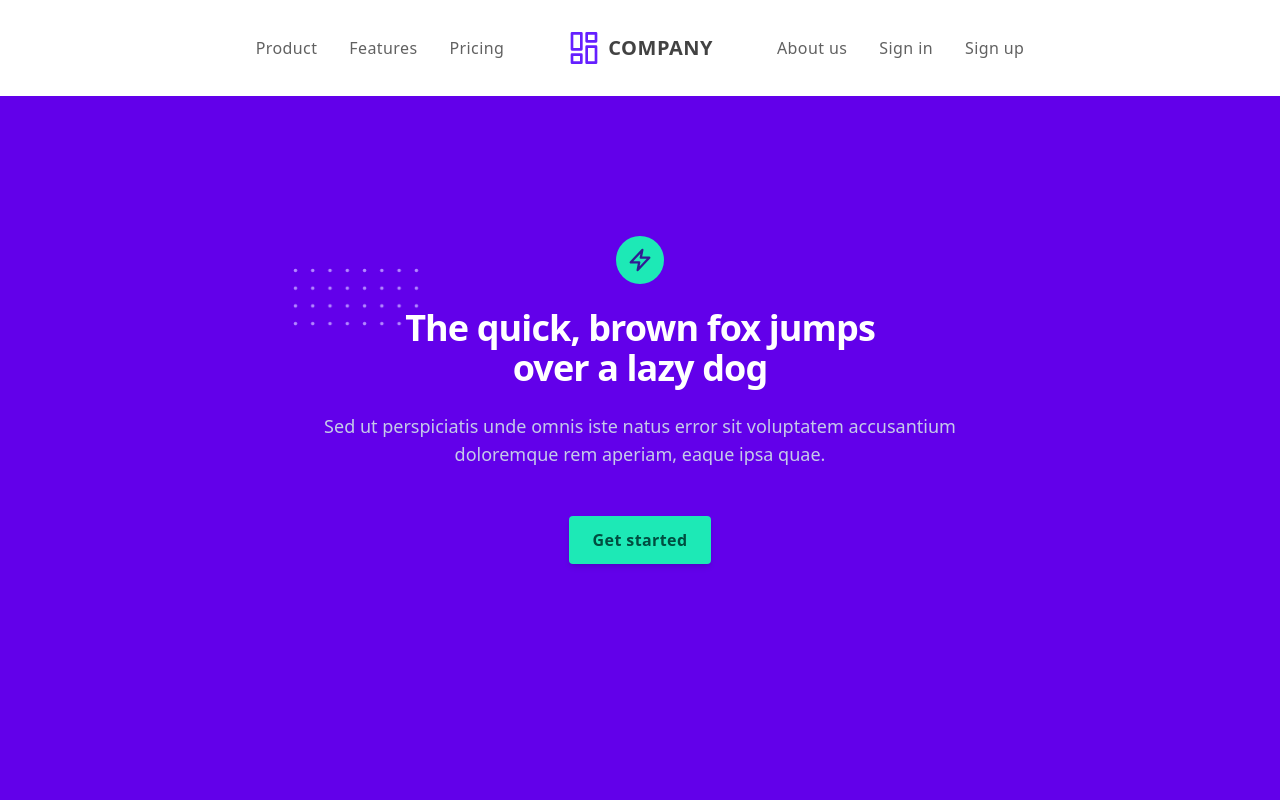
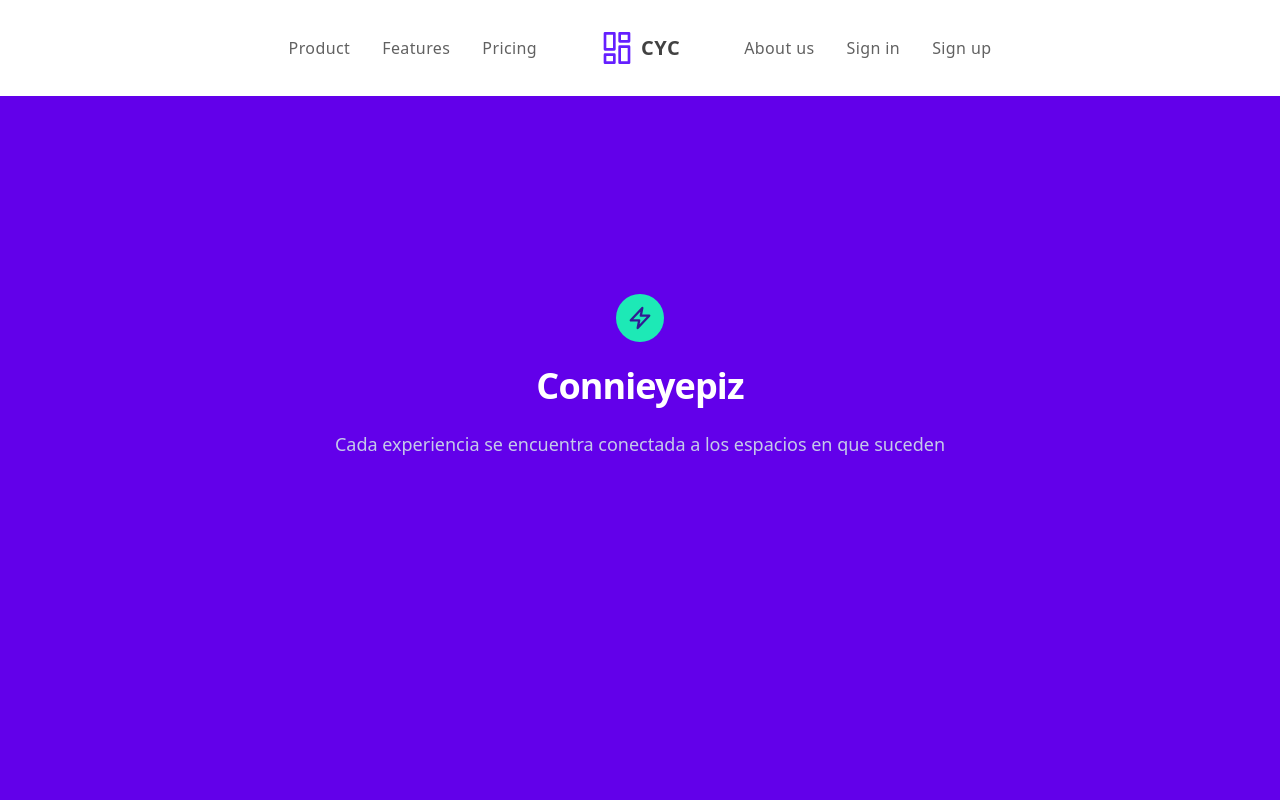
Before and after one commit to estebanquintana6/cyc-client, a React (Create React App) app: page / in a window 1280 px wide. Shown: the top 800 px of the page. Built offline with nearby package versions, Linux system fonts and the light colour scheme.

Commit message:
header updated

```diff
--- a/src/components/Header/Main/Main.jsx
+++ b/src/components/Header/Main/Main.jsx
@@ -24,46 +24,12 @@ const Main = () => {
                             </div>
                         </a>
                         <div className="max-w-xl mb-10 md:mx-auto sm:text-center lg:max-w-2xl md:mb-12">
-                            <h2 className="max-w-lg mb-6 font-sans text-3xl font-bold leading-none tracking-tight text-white sm:text-4xl md:mx-auto">
-                                <span className="relative inline-block">
-                                    <svg
-                                        viewBox="0 0 52 24"
-                                        fill="currentColor"
-                                        className="absolute top-0 left-0 z-0 hidden w-32 -mt-8 -ml-20 text-deep-purple-accent-100 lg:w-32 lg:-ml-28 lg:-mt-10 sm:block"
-                                    >
-                                        <defs>
-                                            <pattern
-                                                id="700c93bf-0068-4e32-aafe-ef5b6a647708"
-                                                x="0"
-                                                y="0"
-                                                width=".135"
-                                                height=".30"
-                                            >
-                                                <circle cx="1" cy="1" r=".7" />
-                                            </pattern>
-                                        </defs>
-                                        <rect
-                                            fill="url(#700c93bf-0068-4e32-aafe-ef5b6a647708)"
-                                            width="52"
-                                            height="24"
-                                        />
-                                    </svg>
-                                    <span className="relative">The</span>
-                                </span>{' '}
-                                quick, brown fox jumps over a lazy dog
+                            <h2 className="max-w-lg mb-6 font-sans text-6xl font-bold leading-none tracking-tight text-white sm:text-4xl md:mx-auto">
+                                Connieyepiz
                             </h2>
                             <p className="text-base text-indigo-100 md:text-lg">
-                                Sed ut perspiciatis unde omnis iste natus error sit voluptatem
-                                accusantium doloremque rem aperiam, eaque ipsa quae.
+                                Cada experiencia se encuentra conectada a los espacios en que suceden
                             </p>
-                        </div>
-                        <div>
-                            <a
-                                href="/"
-                                className="inline-flex items-center justify-center h-12 px-6 font-semibold tracking-wide text-teal-900 transition duration-200 rounded shadow-md hover:text-deep-purple-900 bg-teal-accent-400 hover:bg-deep-purple-accent-100 focus:shadow-outline focus:outline-none"
-                            >
-                                Get started
-                            </a>
                         </div>
                     </div>
                 </div>
--- a/src/components/Header/Nav/Nav.jsx
+++ b/src/components/Header/Nav/Nav.jsx
@@ -41,8 +41,8 @@ const Nav = () => {
         </ul>
         <a
           href="/"
-          aria-label="Company"
-          title="Company"
+          aria-label="CYC"
+          title="CYC"
           className="inline-flex items-center"
         >
           <svg
@@ -61,7 +61,7 @@ const Nav = () => {
             <rect x="14" y="11" width="7" height="12" />
           </svg>
           <span className="ml-2 text-xl font-bold tracking-wide text-gray-800 uppercase">
-            Company
+            CYC
           </span>
         </a>
         <ul className="flex items-center hidden space-x-8 lg:flex">
```
